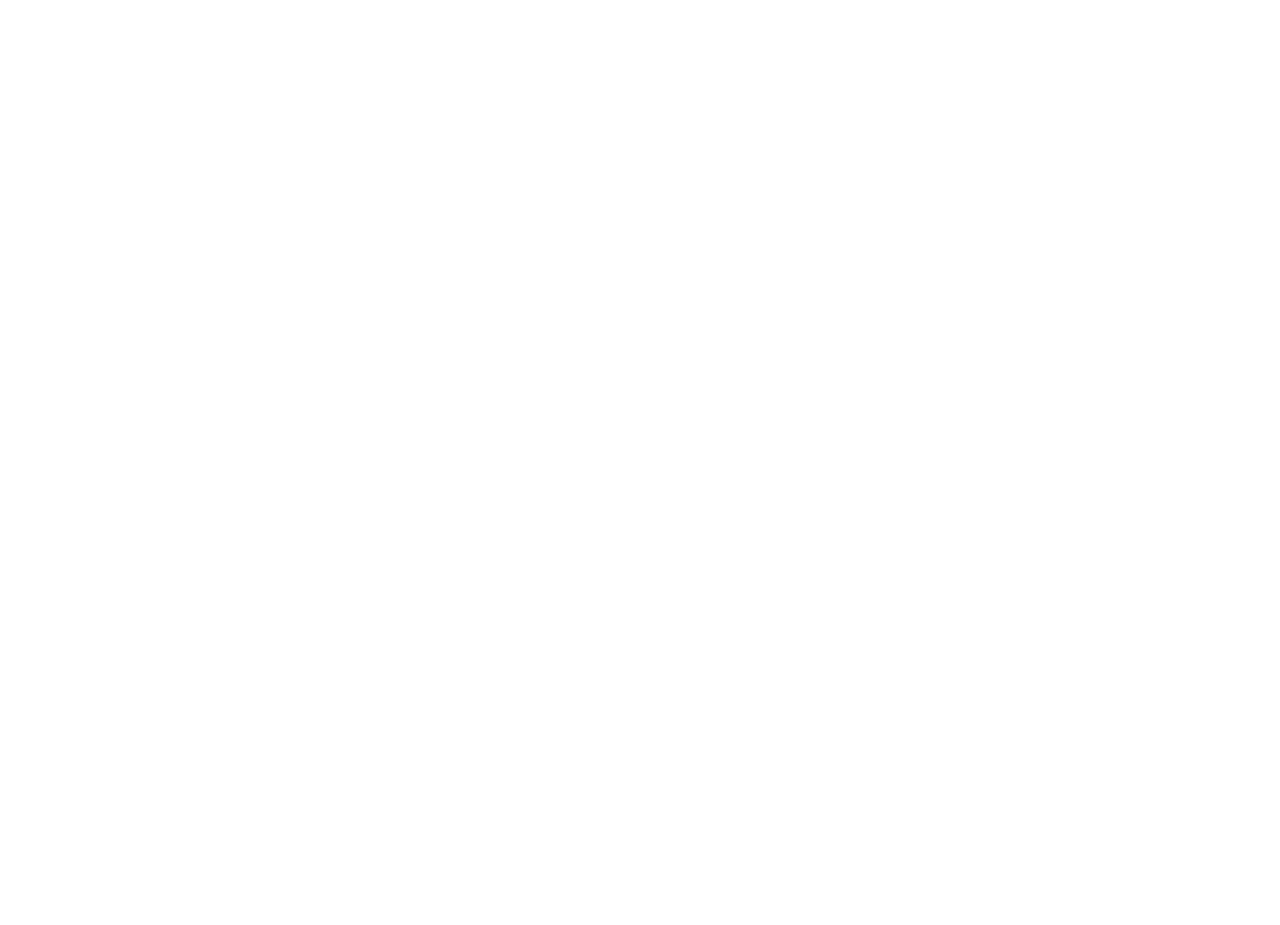
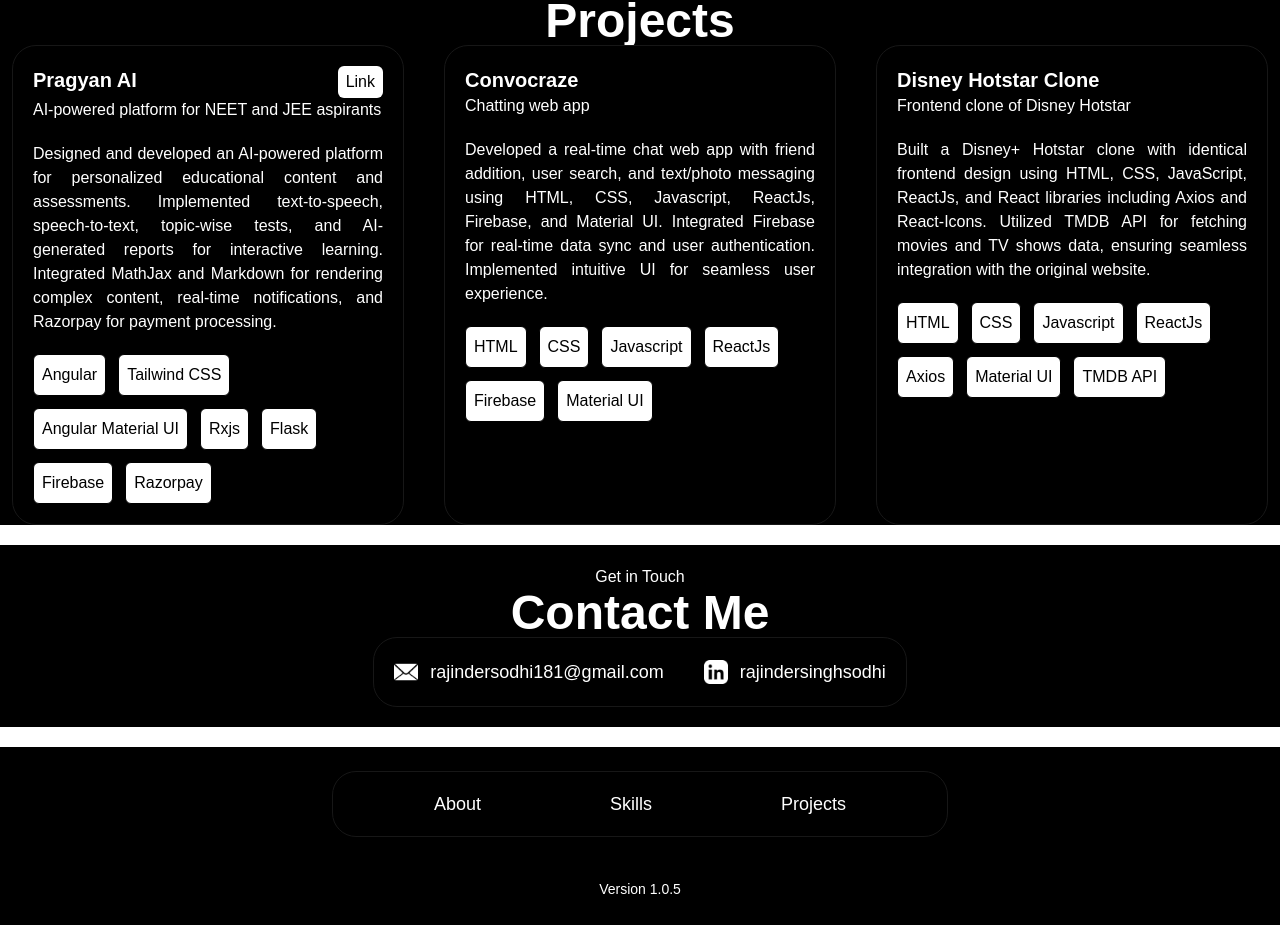
Before and after one commit to rajindersinghsodhi/portfolio, a Next.js app: page / in a window 1280 px wide. Shown: the part 1728-2653 px from the top of the page. Before the commit the page ends 1705 px from the top, so only its background shows below. Built offline with nearby package versions, Linux system fonts and the light colour scheme.

Commit message:
Feature(footer, projects, contact): all sections aded

```diff
--- /dev/null
+++ b/src/app/components/Contact.tsx
@@ -0,0 +1,65 @@
+import React from "react";
+
+const Contact = ({darkMode} : {darkMode: boolean}) => {
+  return (
+    <section id="Contact" className={`${darkMode ? "bg-black" : ""}`}>
+      <div
+        className="flex flex-col justify-evenly items-center py-5"
+        id="contact-container"
+      >
+        <div className="flex flex-col items-center justify-center mt-20 mb-10 lg:m-0">
+          <span className={`${darkMode ? "text-white" : ""}`}>
+            Get in Touch
+          </span>
+          <h1
+            className={`text-5xl font-semibold ${
+              darkMode ? "text-white" : ""
+            }`}
+          >
+            Contact Me
+          </h1>
+        </div>
+
+        <div className="flex justify-evenly gap-10 mx-3">
+          <div
+            className={`flex flex-col lg:flex-row items-center gap-10 border rounded-3xl p-5 ${
+              darkMode ? "bg-black" : "bg-white"
+            }`}
+          >
+            {/* Email */}
+            <div className="flex items-center gap-3">
+              <img
+                src={
+                  !darkMode ? "/email-icon.png" : "/dark-email-icon.png"
+                }
+                alt="email icon"
+                style={{ height: "1.5rem" }}
+              />
+              <span className={`text-lg ${darkMode ? "text-white" : ""}`}>
+                rajindersodhi181&#64;gmail.com
+              </span>
+            </div>
+
+            {/* LinkedIn */}
+            <div className="flex items-center gap-3">
+              <img
+                src={
+                  !darkMode
+                    ? "/linkedin-icon.png"
+                    : "/dark-linkedin-icon.png"
+                }
+                alt="linkedin icon"
+                style={{ height: "1.5rem", width: "1.5rem" }}
+              />
+              <span className={`text-lg ${darkMode ? "text-white" : ""}`}>
+                rajindersinghsodhi
+              </span>
+            </div>
+          </div>
+        </div>
+      </div>
+    </section>
+  );
+};
+
+export default Contact;
--- /dev/null
+++ b/src/app/components/Footer.tsx
@@ -0,0 +1,61 @@
+import React from "react";
+
+const Footer = ({darkMode} : {darkMode: boolean}) => {
+  return (
+    <footer
+      className={`mx-auto flex flex-col gap-10 w-full items-center justify-center p-6 ${
+        darkMode ? "bg-black" : ""
+      }`}
+      aria-label="Global"
+    >
+      {/* Navigation Links */}
+      <div
+        className={`lg:flex flex lg:justify-evenly justify-evenly border rounded-3xl p-5 lg:gap-x-12 w-full lg:w-6/12 ${
+          darkMode ? "bg-black" : "bg-white"
+        }`}
+      >
+        <a
+          href="#about"
+          className={`text-lg leading-6 ${
+            darkMode ? "text-white" : "text-gray-900"
+          }`}
+        >
+          About
+        </a>
+        <a
+          href="#skills"
+          className={`text-lg leading-6 ${
+            darkMode ? "text-white" : "text-gray-900"
+          }`}
+        >
+          Skills
+        </a>
+        <a
+          href="#projects"
+          className={`text-lg leading-6 ${
+            darkMode ? "text-white" : "text-gray-900"
+          }`}
+        >
+          Projects
+        </a>
+      </div>
+
+      {/* Footer Version */}
+      <div
+        className={`lg:flex flex lg:justify-center justify-evenly ${
+          darkMode ? "bg-black" : "bg-white"
+        }`}
+      >
+        <span
+          className={`text-sm leading-6 ${
+            darkMode ? "text-white" : "text-gray-900"
+          }`}
+        >
+          Version 1.0.5
+        </span>
+      </div>
+    </footer>
+  );
+};
+
+export default Footer;
--- /dev/null
+++ b/src/app/components/Projects.tsx
@@ -0,0 +1,92 @@
+import React from 'react';
+
+const Projects = ({darkMode} : {darkMode: boolean}) => {
+  return (
+    <section id="projects" className={darkMode ? 'bg-black' : ''}>
+      <div className="flex flex-col justify-evenly items-center" id="projects-container">
+        {/* Title */}
+        <div className="flex justify-center my-5 mt-20 mb-5 lg:m-0">
+          <h1 className={`text-5xl font-semibold ${darkMode ? 'text-white' : ''}`}>Projects</h1>
+        </div>
+
+        {/* Projects Container */}
+        <div className="flex flex-col lg:flex-row justify-evenly lg:items-stretch items-center gap-10 mx-3">
+
+          {/* Project 1 */}
+          <div className={`flex flex-col items-start border rounded-3xl p-5 lg:w-1/3 w-11/12 ${darkMode ? 'bg-black' : 'bg-white'}`}>
+            <div className="flex w-full justify-between">
+              <span className={`text-xl font-bold ${darkMode ? 'text-white' : ''}`}>Pragyan AI</span>
+              <a href="https://competition.pragyan.humanli.ai" target="_blank" rel="noopener noreferrer">
+                <button className={`text-base rounded-md px-2 py-1 ${darkMode ? 'bg-white text-black' : 'bg-slate-950 text-white'}`}>
+                  Link
+                </button>
+              </a>
+            </div>
+            <div className="flex flex-col items-start">
+              <h1 className={`${darkMode ? 'text-white' : ''}`}>AI-powered platform for NEET and JEE aspirants</h1>
+              <div className="mt-5">
+                <p className={`text-justify ${darkMode ? 'text-white' : ''}`}>
+                  Designed and developed an AI-powered platform for personalized educational content and assessments.
+                  Implemented text-to-speech, speech-to-text, topic-wise tests, and AI-generated reports for interactive learning.
+                  Integrated MathJax and Markdown for rendering complex content, real-time notifications, and Razorpay for payment processing.
+                </p>
+              </div>
+              <div className="flex flex-wrap gap-3 mt-5">
+                {['Angular', 'Tailwind CSS', 'Angular Material UI', 'Rxjs', 'Flask', 'Firebase', 'Razorpay'].map((tech, index) => (
+                  <p key={index} className={`border-black border rounded-md p-2 ${darkMode ? 'bg-white text-black' : 'bg-slate-950 text-white'}`}>
+                    {tech}
+                  </p>
+                ))}
+              </div>
+            </div>
+          </div>
+
+          {/* Project 2 */}
+          <div className={`flex flex-col items-start border rounded-3xl p-5 lg:w-1/3 w-11/12 ${darkMode ? 'bg-black' : 'bg-white'}`}>
+            <h1 className={`text-xl font-bold ${darkMode ? 'text-white' : ''}`}>Convocraze</h1>
+            <div className="flex flex-col items-start">
+              <h1 className={`${darkMode ? 'text-white' : ''}`}>Chatting web app</h1>
+              <div className="mt-5">
+                <p className={`text-justify ${darkMode ? 'text-white' : ''}`}>
+                  Developed a real-time chat web app with friend addition, user search, and text/photo messaging using HTML, CSS, Javascript, ReactJs, Firebase, and Material UI.
+                  Integrated Firebase for real-time data sync and user authentication. Implemented intuitive UI for seamless user experience.
+                </p>
+              </div>
+              <div className="flex flex-wrap gap-3 mt-5">
+                {['HTML', 'CSS', 'Javascript', 'ReactJs', 'Firebase', 'Material UI'].map((tech, index) => (
+                  <p key={index} className={`border-black border rounded-md p-2 ${darkMode ? 'bg-white text-black' : 'bg-slate-950 text-white'}`}>
+                    {tech}
+                  </p>
+                ))}
+              </div>
+            </div>
+          </div>
+
+          {/* Project 3 */}
+          <div className={`flex flex-col items-start border rounded-3xl p-5 lg:w-1/3 w-11/12 ${darkMode ? 'bg-black' : 'bg-white'}`}>
+            <h1 className={`text-xl font-bold ${darkMode ? 'text-white' : ''}`}>Disney Hotstar Clone</h1>
+            <div className="flex flex-col items-start">
+              <h1 className={`${darkMode ? 'text-white' : ''}`}>Frontend clone of Disney Hotstar</h1>
+              <div className="mt-5">
+                <p className={`text-justify ${darkMode ? 'text-white' : ''}`}>
+                  Built a Disney+ Hotstar clone with identical frontend design using HTML, CSS, JavaScript, ReactJs, and React libraries including Axios and React-Icons.
+                  Utilized TMDB API for fetching movies and TV shows data, ensuring seamless integration with the original website.
+                </p>
+              </div>
+              <div className="flex flex-wrap gap-3 mt-5">
+                {['HTML', 'CSS', 'Javascript', 'ReactJs', 'Axios', 'Material UI', 'TMDB API'].map((tech, index) => (
+                  <p key={index} className={`border-black border rounded-md p-2 ${darkMode ? 'bg-white text-black' : 'bg-slate-950 text-white'}`}>
+                    {tech}
+                  </p>
+                ))}
+              </div>
+            </div>
+          </div>
+
+        </div>
+      </div>
+    </section>
+  );
+};
+
+export default Projects;
--- a/src/app/page.tsx
+++ b/src/app/page.tsx
@@ -5,6 +5,9 @@
 import Experience from "./components/Experience";
 import Skills from "./components/Skills";
 import { useState } from "react";
+import Projects from "./components/Projects";
+import Contact from "./components/Contact";
+import Footer from "./components/Footer";
 
 export default function Home() {
   const [darkMode, setDarkMode] = useState(true);
@@ -14,6 +17,9 @@
       <Intro darkMode={true}/>
       <Experience darkMode={true}/>
       <Skills darkMode={true}/>
+      <Projects darkMode={true}/>
+      <Contact darkMode={true}/>
+      <Footer darkMode={true}/>
     </div>
   );
 }
```
